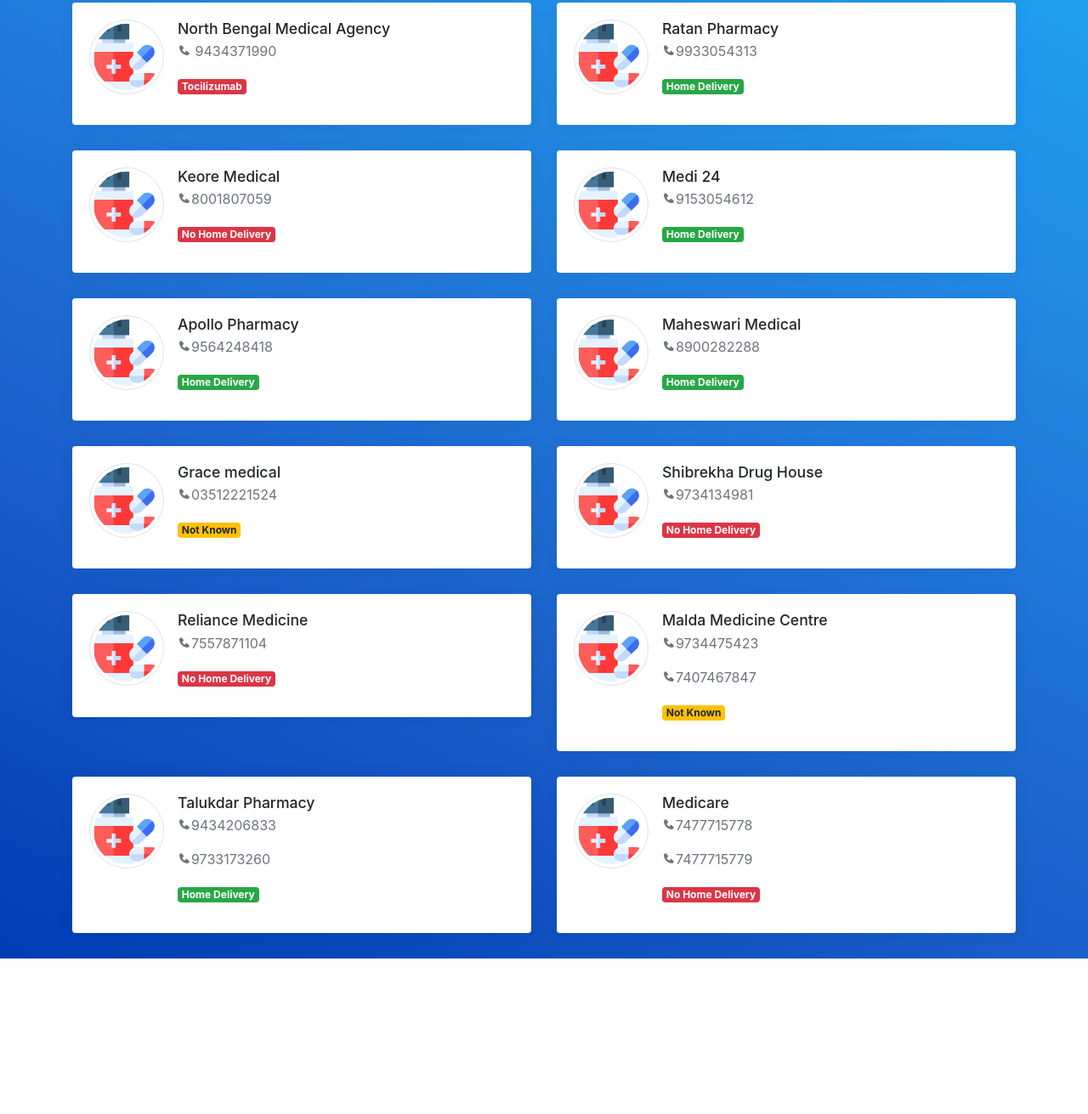
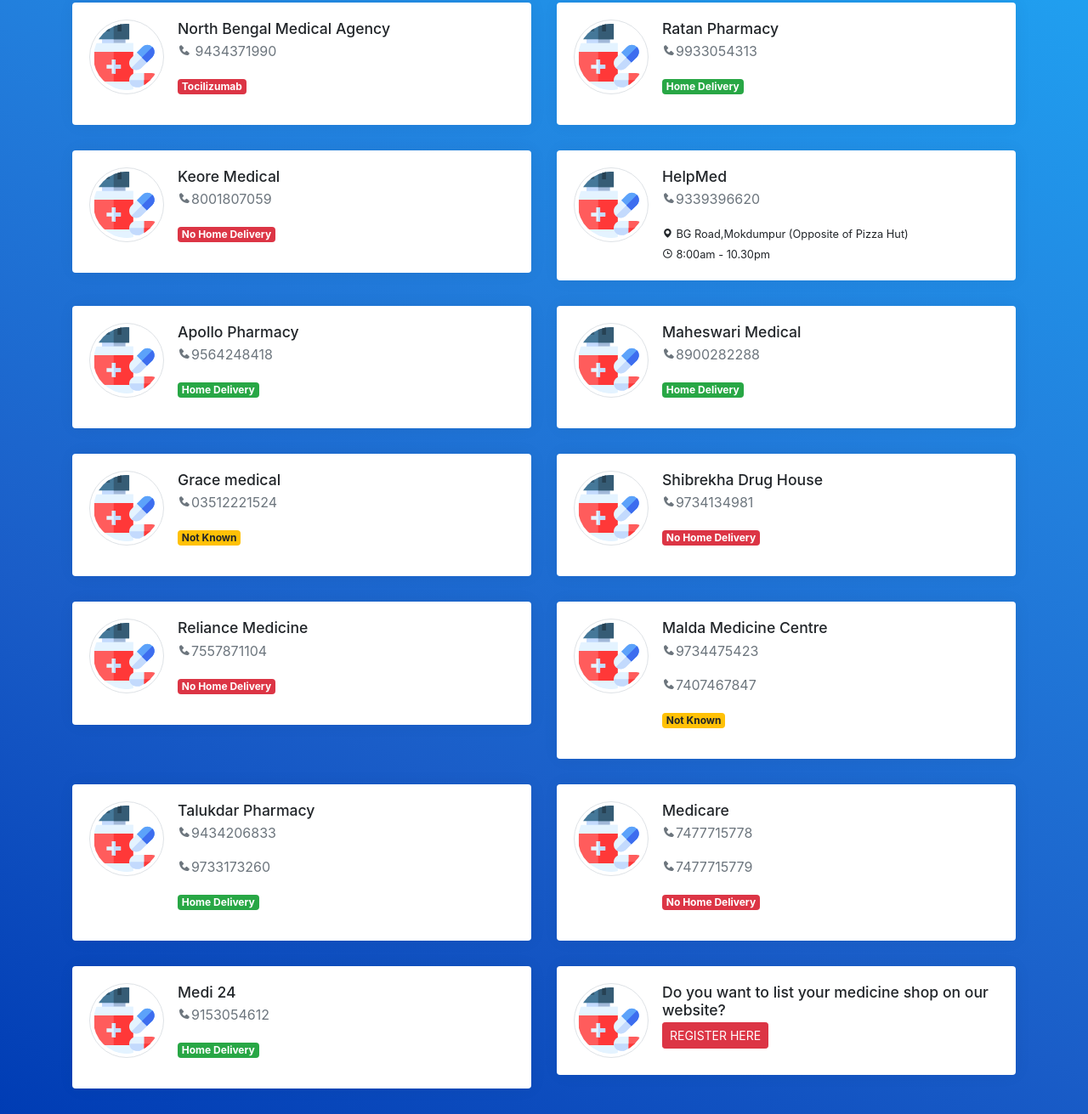
Before and after one commit to therahulsarkar/maldacovid19, a plain HTML site: page medicine.html in a window 1280 px wide. Shown: the part 17-1328 px from the top of the page at 85% size. Before the commit the page ends 1145 px from the top, so only its background shows below. Drawn offline with nearby package versions, Linux system fonts and the light colour scheme.

Commit message:
medicine

```diff
--- a/medicine.html
+++ b/medicine.html
@@ -38,6 +38,10 @@
 
     h5 {
         font-size: 1.1rem;
+    }
+
+    a {
+        font-size: 0.8rem;
     }
 </style>
 
@@ -98,9 +102,6 @@
                     </div>
                 </div>
                 <!-- end col -->
-
-                <!-- end row -->
-
                 <div class="col-lg-6">
                     <div class="card m-b-30">
                         <div class="card-body">
@@ -108,14 +109,17 @@
                                 <img class="d-flex mr-3 rounded-circle img-thumbnail thumb-lg"
                                     src="./assets/img/feature/medicine2.svg" alt="Generic placeholder image" />
                                 <div class="media-body">
-                                    <h5 class="mt-0 font-18 mb-1">Medi 24</h5>
-                                    <p class="text-muted font-14"><i class='bx bxs-phone'></i>9153054612</p>
-                                    <p class="badge badge-success">Home Delivery</p>
+                                    <h5 class="mt-0 font-18 mb-1">HelpMed</h5>
+                                    <p class="text-muted font-14"><i class='bx bxs-phone'></i>9339396620</p>
+                                    <a text-muted><i class='bx bxs-map'></i> BG Road,Mokdumpur (Opposite of Pizza
+                                        Hut)</a><br>
+                                    <a><i class='bx bx-time'></i> 8:00am - 10.30pm</a>
                                 </div>
                             </div>
                         </div>
                     </div>
                 </div>
+                <!-- end row -->
             </div>
             <!-- end col -->
             <div class="row">
@@ -260,7 +264,42 @@
                         </div>
                     </div>
                 </div>
+            </div>
 
+            <div class="row">
+                <div class="col-lg-6">
+                    <div class="card m-b-30">
+                        <div class="card-body">
+                            <div class="media">
+                                <img class="d-flex mr-3 rounded-circle img-thumbnail thumb-lg"
+                                    src="./assets/img/feature/medicine2.svg" alt="Generic placeholder image" />
+                                <div class="media-body">
+                                    <h5 class="mt-0 font-18 mb-1">Medi 24</h5>
+                                    <p class="text-muted font-14"><i class='bx bxs-phone'></i>9153054612</p>
+                                    <p class="badge badge-success">Home Delivery</p>
+                                </div>
+                            </div>
+                        </div>
+                    </div>
+                </div>
+                <div class="col-lg-6">
+                    <div class="card m-b-30">
+                        <div class="card-body">
+                            <div class="media">
+                                <img class="d-flex mr-3 rounded-circle img-thumbnail thumb-lg"
+                                    src="./assets/img/feature/medicine2.svg" alt="Generic placeholder image" />
+                                <div class="media-body">
+                                    <h5 class="mt-0 mb-1">Do you want to list your medicine shop on our website?
+                                    </h5>
+                                    <button
+                                        onclick="location.href='https://docs.google.com/forms/d/e/1FAIpQLSd2zZR88ChjQ2zyXXneFxG4MUrY6J0AshWFU6NRx9qXxMQebA/viewform?usp=sf_link'"
+                                        class="btn btn-danger d-flex justify-content-center btn-sm"
+                                        type="button">REGISTER HERE</button>
+                                </div>
+                            </div>
+                        </div>
+                    </div>
+                </div>
             </div>
         </div>
 
```
